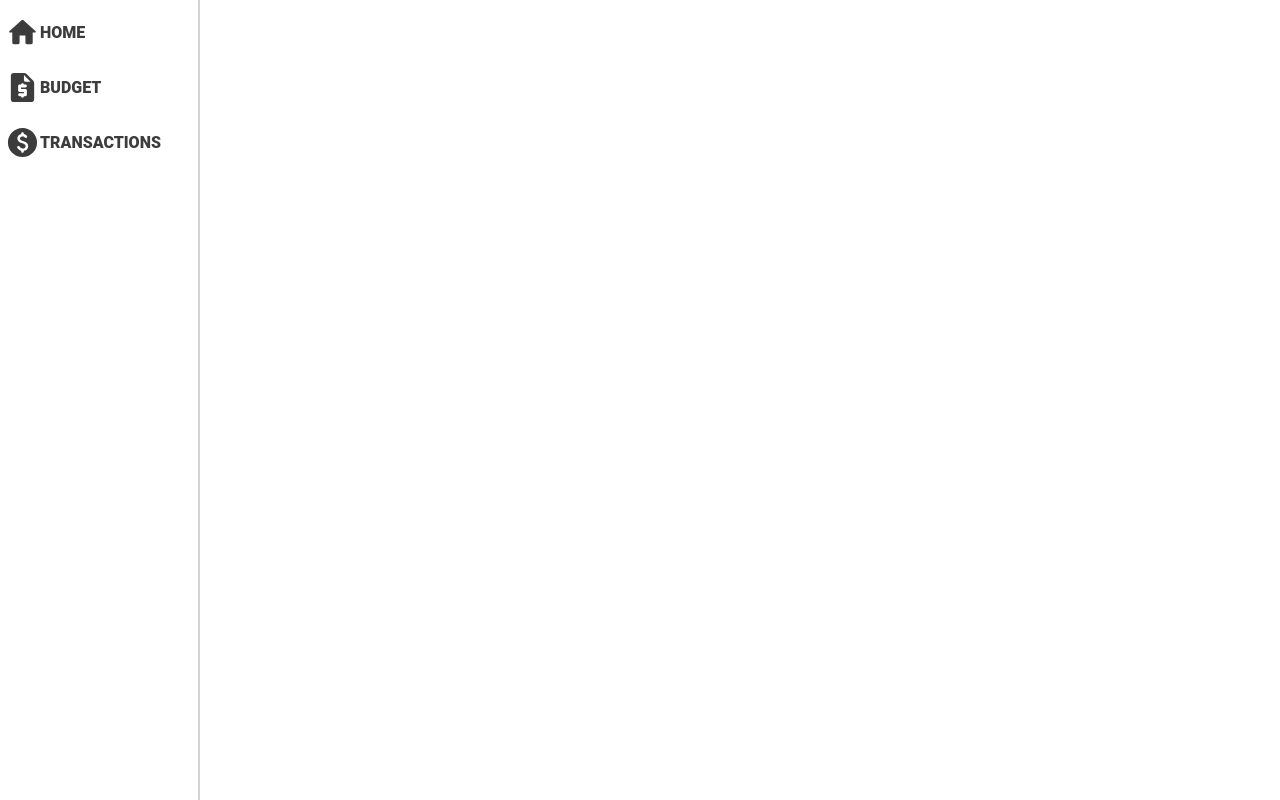
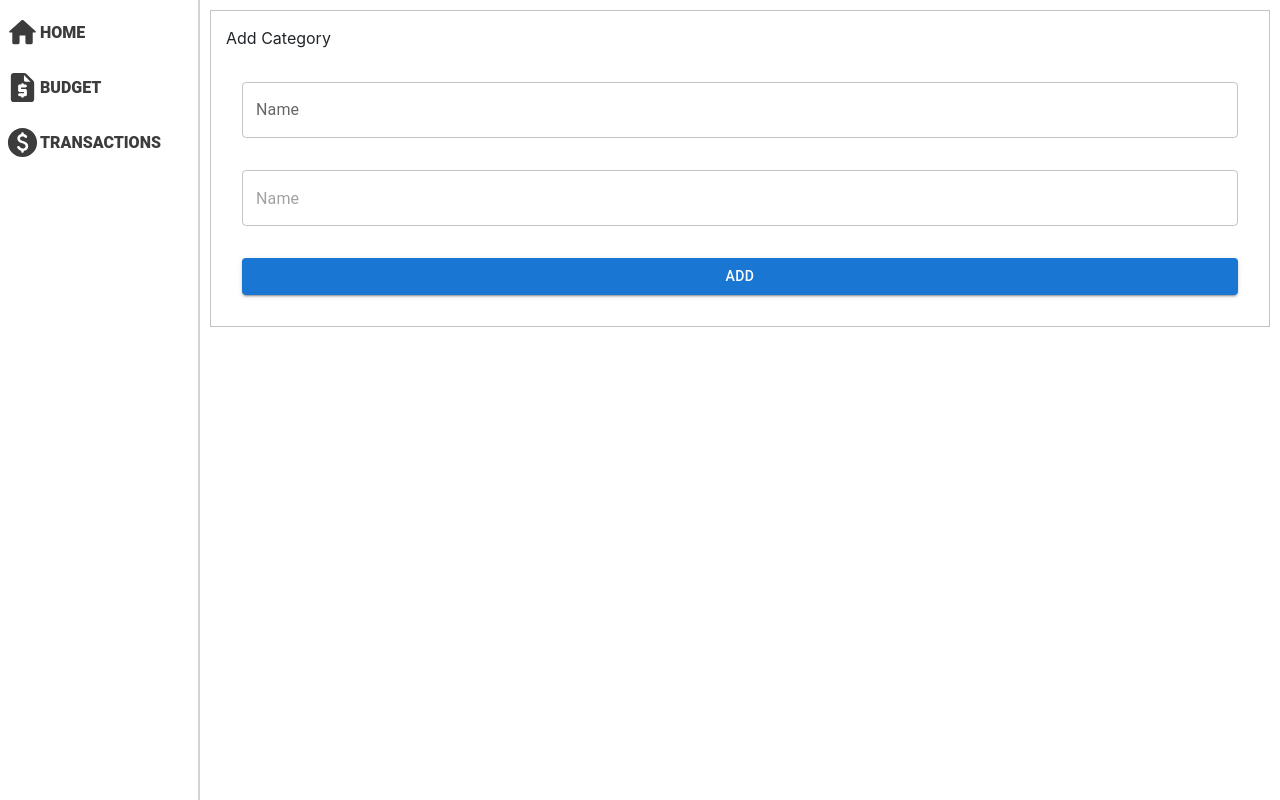
Before and after one commit to wildfirefly12/FinanceManagementDemoApp, a React (Create React App) app in the folder FinanceManagementDemoApp/ClientApp/: page /budget in a window 1280 px wide. Built offline with nearby package versions, Linux system fonts and the light colour scheme; no server answers; a web font is replaced by a local one.

Commit message:
added ability to create new categories

```diff
--- a/FinanceManagementDemoApp/ClientApp/src/App.js
+++ b/FinanceManagementDemoApp/ClientApp/src/App.js
@@ -6,6 +6,7 @@ import Navbar from "./components/nav-bar/NavBar"
 import axios from "axios";
 import {Route} from "react-router-dom";
 import Accounts from "./components/accounts/Accounts";
+import Budget from "./components/budget/Budget";
 
 const App = () => {
 
@@ -45,7 +46,7 @@ const App = () => {
             <Navbar/>
             <div style={{width: "100%"}}>
                 <Route exact path={"/"}><Home transactions={transactions} accounts={accounts} formConfig={formConfig}/></Route>
-                <Route path={"/budget"}></Route>
+                <Route path={"/budget"}><Budget config={config}/></Route>
                 <Route path={"/accounts"}><Accounts transactions={transactions} accounts={accounts}/></Route>
                 <Route path={"/transactions"}><Accounts transactions={transactions} accounts={accounts}/></Route>
             </div>
--- /dev/null
+++ b/FinanceManagementDemoApp/ClientApp/src/components/budget/AddCategory.css
@@ -0,0 +1,11 @@
+.categoryForm {
+    margin: 10px;
+    padding: 15px;
+    border: 1px solid #C3C3C3;
+    display: flex;
+    flex-flow: column nowrap;
+}
+
+.categoryInput {
+    margin: 5px;
+}
--- /dev/null
+++ b/FinanceManagementDemoApp/ClientApp/src/components/budget/AddCategory.js
@@ -0,0 +1,43 @@
+import "./AddCategory.css";
+
+import React, {useState} from "react";
+import axios from "axios";
+import {Button, FormControl, Input, InputLabel, TextareaAutosize, TextField} from "@mui/material";
+
+const AddCategory = (props) => {
+
+    const [name, setName] = useState("");
+
+    const handleSetName = (event) => {
+        setName(event.target.value);
+    }
+
+    const [description, setDescription] = useState("");
+
+    const handleSetDescription = (event) => {
+        setDescription(event.target.value);
+    }
+
+    const handleSaveCategory = () => {
+        const data = new FormData();
+        data.append("name", name);
+        data.append("description", description);
+
+        axios.post("/api/Category/CreateCategory", data, props.config)
+    }
+
+    return (
+        <div className={"categoryForm"}>
+            <p>Add Category</p>
+            <FormControl sx={{margin: 2}}>
+                <TextField variant={"outlined"} placeholder={"Name"} label={"Name"} onChange={handleSetName} />
+            </FormControl>
+            <FormControl sx={{margin: 2}}>
+                <TextField multiline maxRows={"5"} placeholder={"Name"} onChange={handleSetDescription} />
+            </FormControl>
+            <Button sx={{margin: 2}} variant={"contained"} onClick={handleSaveCategory}>Add</Button>
+        </div>
+    )
+}
+
+export default AddCategory;
--- /dev/null
+++ b/FinanceManagementDemoApp/ClientApp/src/components/budget/Budget.css
@@ -0,0 +1,3 @@
+.budget-container{
+    .min-width: 30%;
+}
--- /dev/null
+++ b/FinanceManagementDemoApp/ClientApp/src/components/budget/Budget.js
@@ -0,0 +1,18 @@
+import "./Budget.css";
+
+import React from "react";
+import AddCategory from "./AddCategory";
+
+const Budget = (props) => {
+
+
+    return (
+       <div>
+           <div className={"budget-container"}>
+               <AddCategory/>
+           </div>
+       </div>
+    )
+}
+
+export default Budget;
```
Also changed, not shown: FinanceManagementDemoApp/ClientApp/src/components/budget/Categories.js (added, +16 -0 lines), FinanceManagementDemoApp/ClientApp/src/components/budget/Categories.css (added), 1 other file (tests, documents, lock files or other folders).
